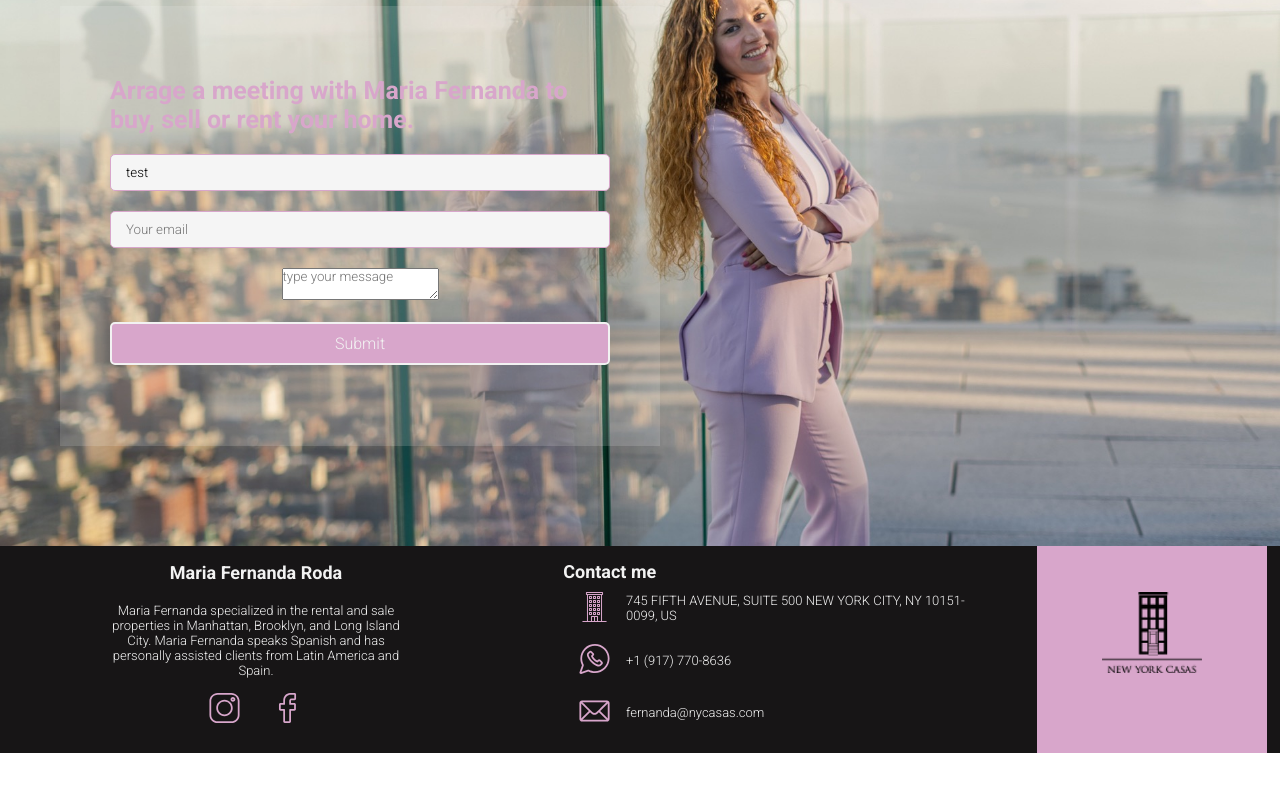
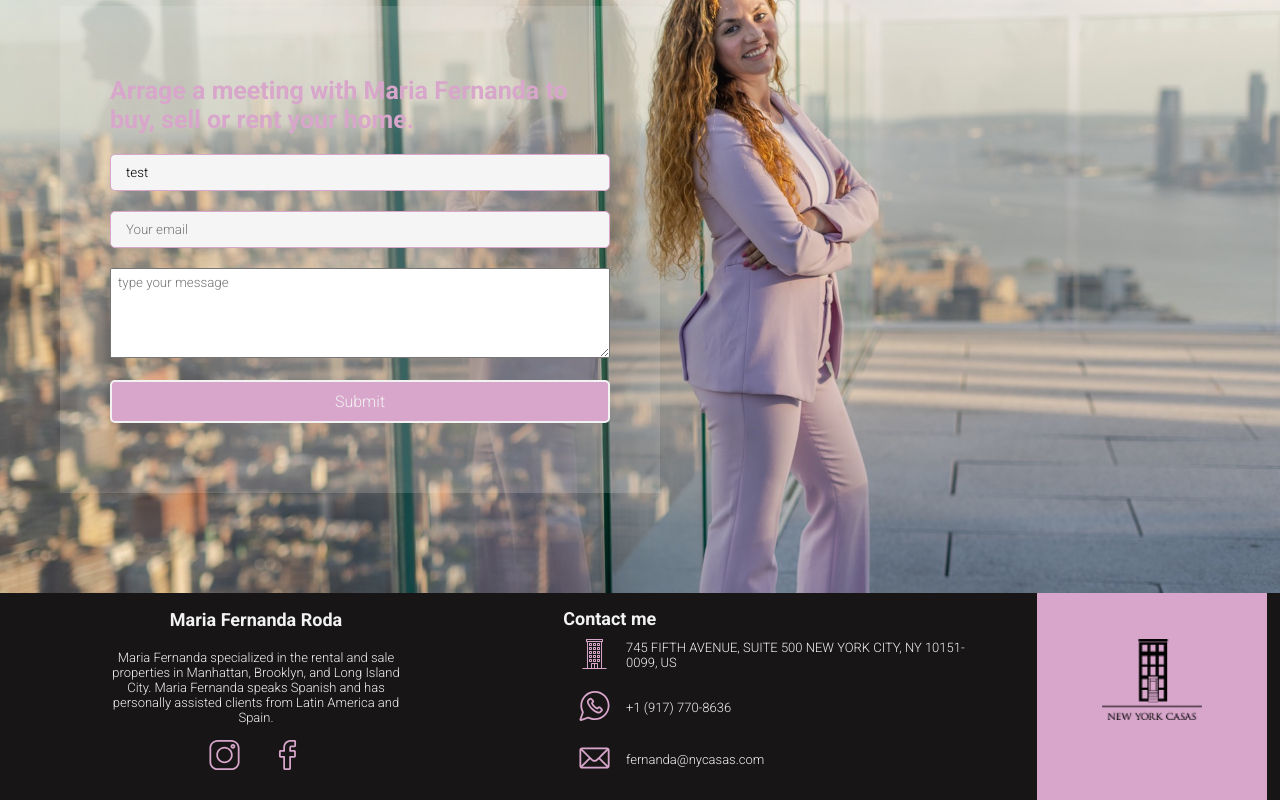
Before and after one commit to LorgioRoda/mfr-website, a React app: page / in a window 1280 px wide. Shown: the part 2881-3681 px from the top of the page. Before the commit the page ends 3634 px from the top, so only its background shows below. Built offline with nearby package versions, Linux system fonts and the light colour scheme.

Commit message:
textarea done formu

```diff
--- a/src/assets/styles/Components/LocalUpdate.scss
+++ b/src/assets/styles/Components/LocalUpdate.scss
@@ -10,7 +10,7 @@
 }
 .form {
     display: flex;
-    height: 80vh;
+    height: auto;
     margin: auto;
 }
 .form__content {
@@ -35,9 +35,10 @@
     background-color: #F5F5F5;
     box-sizing: border-box;
 }
-.form__content--message input {
+.form__content--message textarea {
     width: 100%;
-    padding: 40px;
+    height: 90px;
+    padding: 7px;
     line-height: 14px;
 }
 .form_content--buttom input {
```
